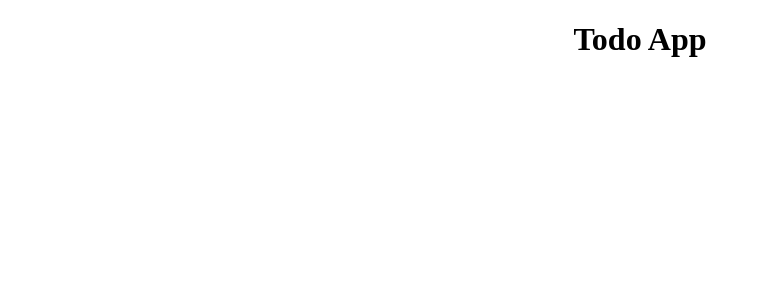
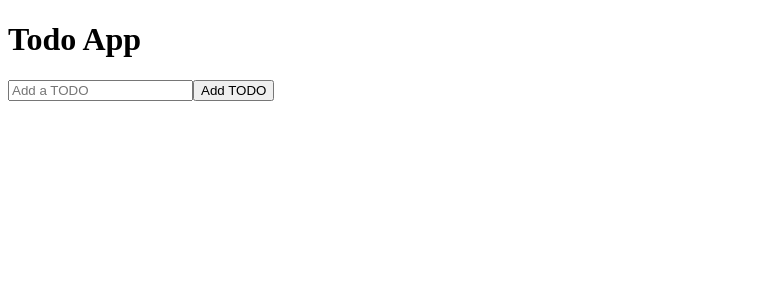
Before and after one commit to ShawnFrost23/todo-react-app, a React (Create React App) app: page / in a window 1280 px wide. Shown: the top 300 px of the page, without its empty margins (0-761 px from the left). Built offline with nearby package versions, Linux system fonts and the light colour scheme.

Commit message:
added todoForm to app

```diff
--- a/src/App.js
+++ b/src/App.js
@@ -1,9 +1,11 @@
 import './App.css';
+import TodoForm from './components/TodoForm';
 
 function App() {
   return (
-    <div className="App">
+    <div className="todoApp">
       <h1>Todo App</h1>
+      <TodoForm />
     </div>
   );
 }
```
